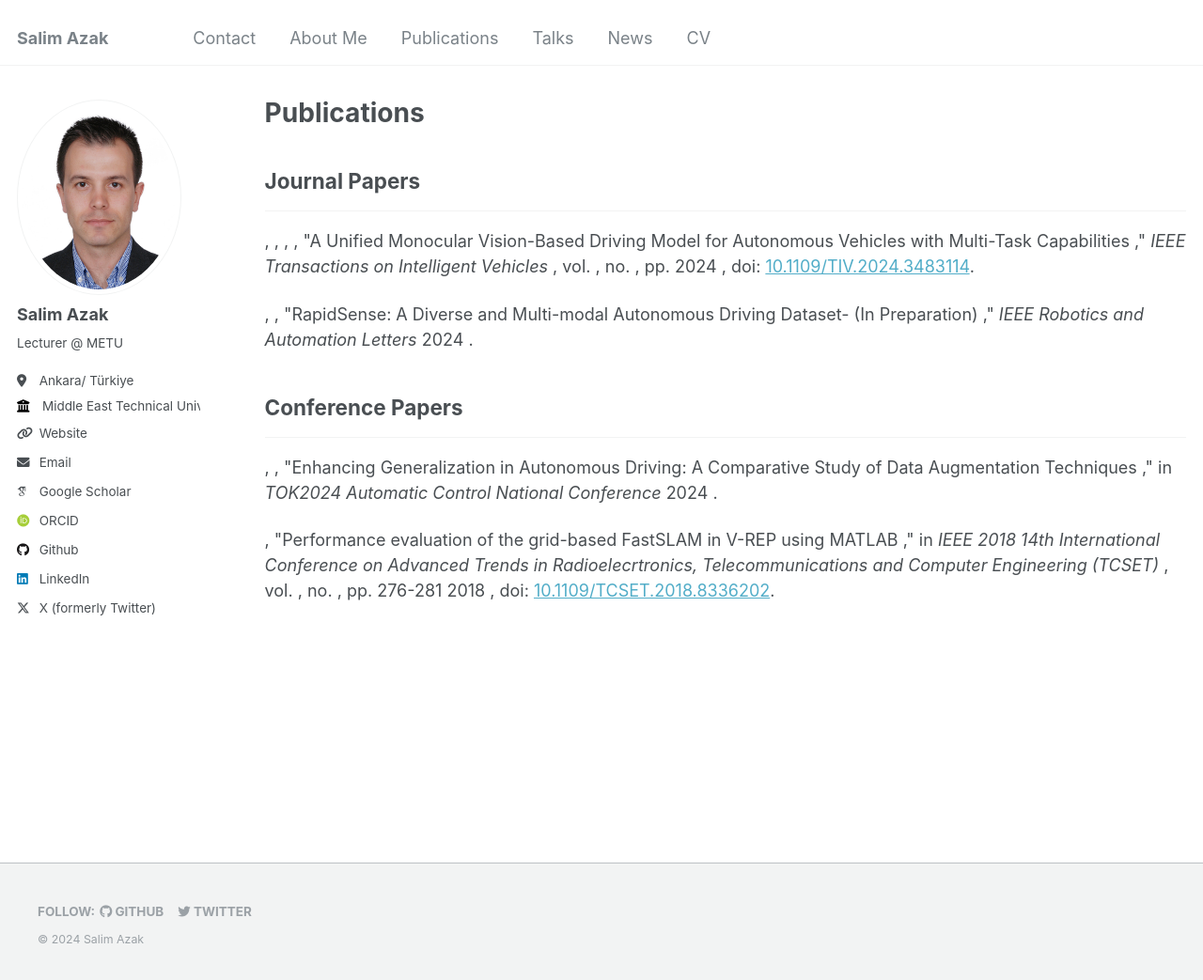
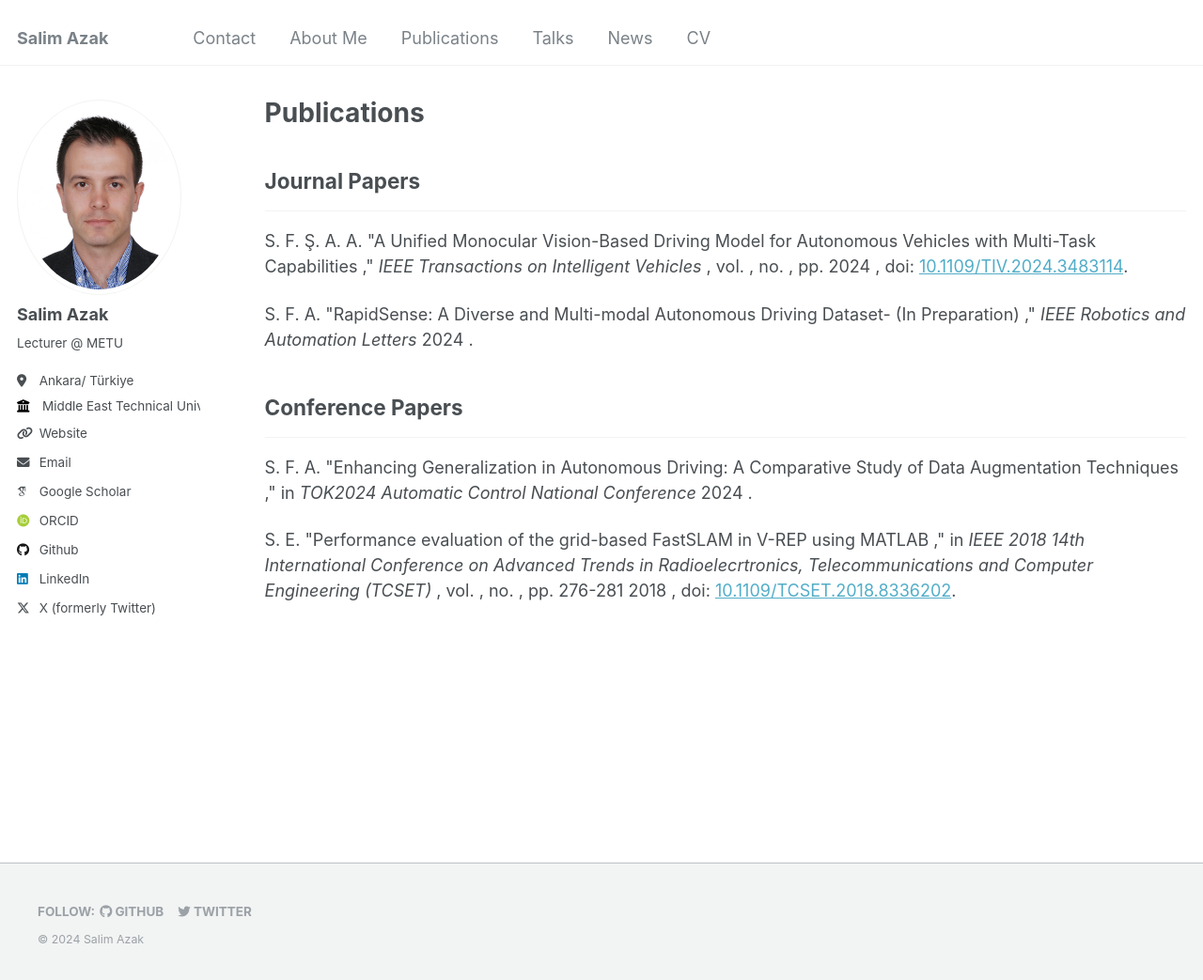
Before and after one commit to salimazak/salimazak.github.io, a Jekyll site: the page built from _pages/publications.html, in a window 1280 px wide and 1044 px high. Shown: the whole window at 94% size. Built offline with Jekyll 4.4.1, drawn with Linux system fonts in a browser that asks for light colours; some web fonts are replaced.

Commit message:
Update archive-single.html

```diff
--- a/_includes/archive-single.html
+++ b/_includes/archive-single.html
@@ -17,7 +17,13 @@
 
     <p>
       {% if post.authors %}
-        {{ post.authors | split: ', ' | map: 'first_letter' | join: ', ' }}{% comment %} Yazar isimlerini baş harfleriyle göster {% endcomment %}
+        {% assign authors_array = post.authors | split: ', ' %}
+        {% assign initials_array = '' %}
+        {% for author in authors_array %}
+        {% assign initials = author | slice: 0, 1 %}
+        {% assign initials_array = initials_array | append: initials | append: '. ' %}
+        {% endfor %}
+        {{ initials_array | strip }}{% comment %} Yazar isimlerini baş harfleriyle göster {% endcomment %}
       {% endif %}
 
       <!-- Title -->
```
